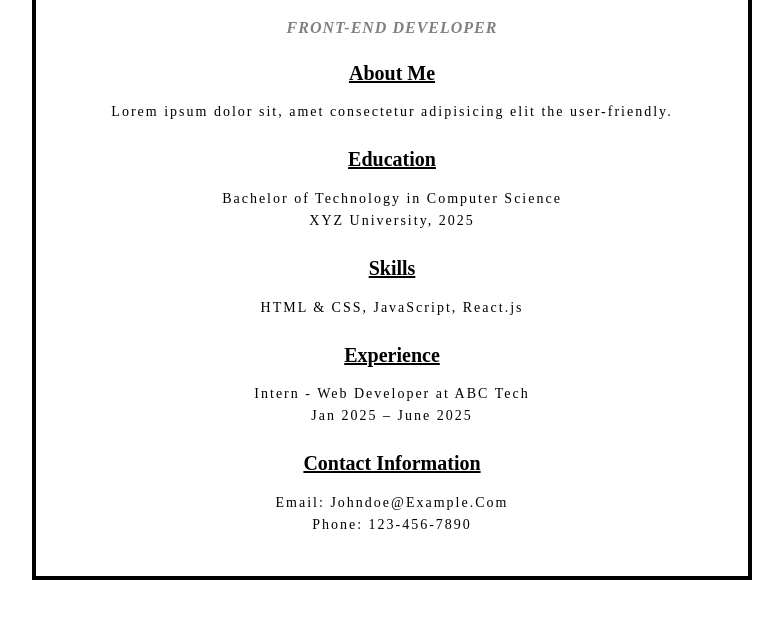
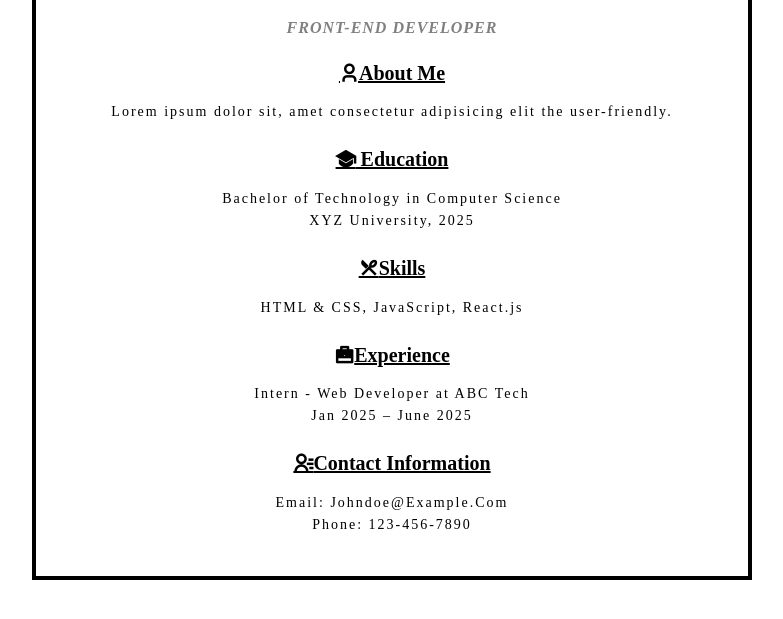
Before and after one commit to jayesh00-eng/My-Website, a plain HTML site: page index.html in a window 1280 px wide. Shown: the part 155-774 px from the top of the page, without its empty margins (248-1031 px from the left). Drawn offline with nearby package versions, Linux system fonts and the light colour scheme.

Commit message:
Add files via upload

```diff
--- a/index.html
+++ b/index.html
@@ -4,6 +4,10 @@
     <meta charset="UTF-8">
     <meta name="viewport" content="width=device-width, initial-scale=1.0">
     <title>Document</title>
+    <link
+    href="https://cdn.jsdelivr.net/npm/remixicon@4.7.0/fonts/remixicon.css"
+    rel="stylesheet"
+/>
     <link rel="stylesheet" href="style.css">
 </head>
 <body>
@@ -12,19 +16,19 @@
     <p><h1>JOHN DOE</h1></p>
     <h3>FRONT-END DEVELOPER</h3>
 
-    <h2>About Me</h2>
+    <h2><i class="ri-user-3-line"></i>About Me</h2>
     <p>Lorem ipsum dolor sit, amet consectetur adipisicing elit the user-friendly. </p>
 
-    <h2>Education</h2>
+    <h2><i class="ri-graduation-cap-fill"></i> Education</h2>
     <p>Bachelor of Technology in Computer Science <br> XYZ University, 2025</p>
 
-    <h2>Skills</h2>
+    <h2><i class="ri-restaurant-2-line"></i>Skills</h2>
     <p>HTML & CSS, JavaScript, React.js</p>
 
-    <h2>Experience</h2>
+    <h2><i class="ri-briefcase-fill"></i>Experience</h2>
     <p>Intern - Web Developer at ABC Tech <br> Jan 2025 – June 2025</p>
 
-    <h2>Contact Information</h2>
+    <h2><i class="ri-contacts-line"></i>Contact Information</h2>
     <p>Email: Johndoe@Example.Com <br> Phone: 123-456-7890</p>
 </div>
 
```
